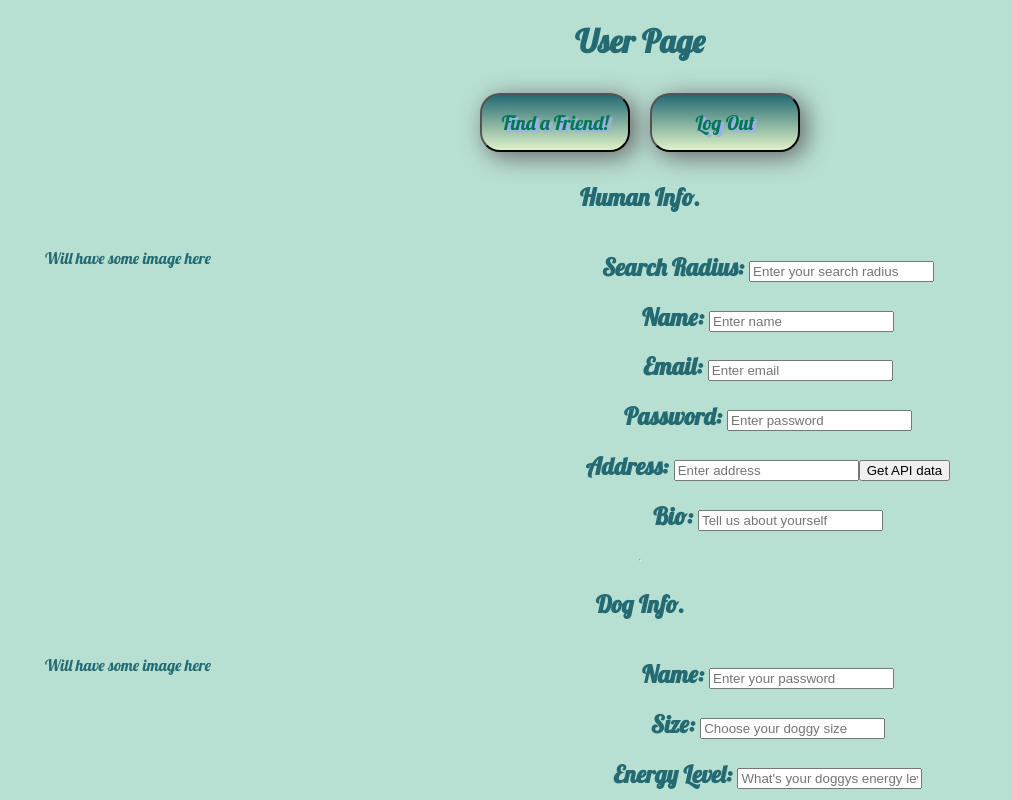
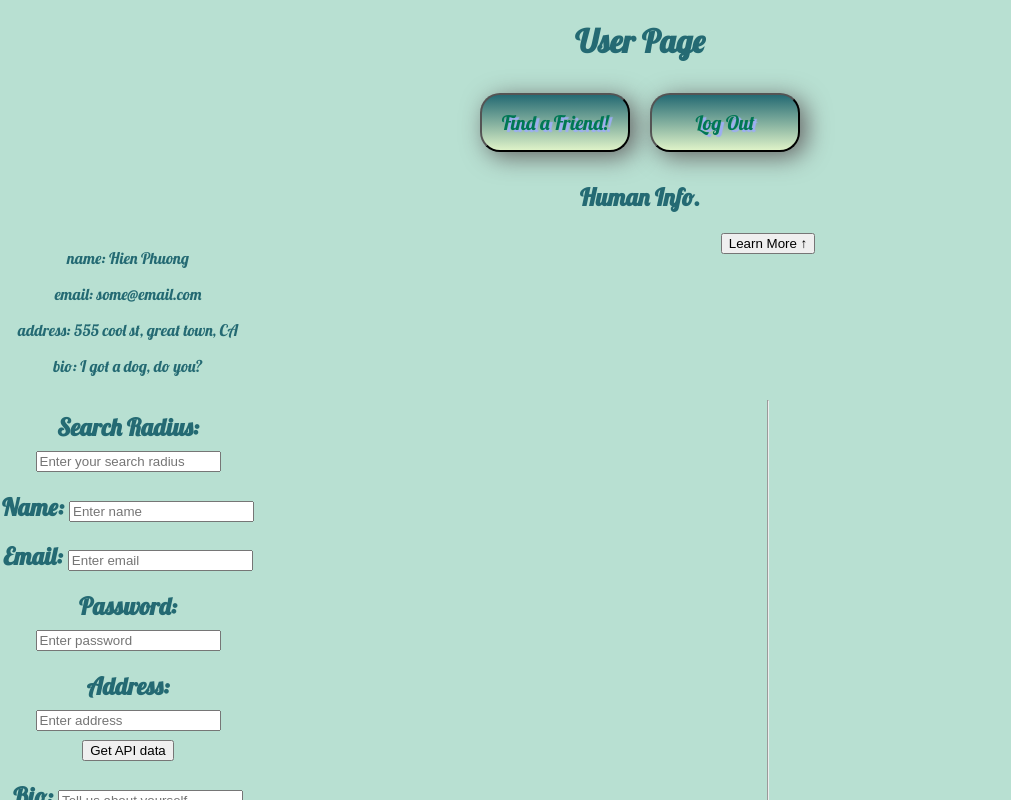
Before and after one commit to mTucker-18/Lazer-Cat-Shark, a React (Create React App) app in the folder client/: page /user-page in a window 1280 px wide. Shown: the top 800 px of the page, without its empty margins (0-1011 px from the left). Built offline with nearby package versions, Linux system fonts and the light colour scheme.

Commit message:
added new database into sever.js, added toggle function in userpage, but not working yet

```diff
--- a/client/src/Components/UserPage/UserPage.css
+++ b/client/src/Components/UserPage/UserPage.css
@@ -28,5 +28,17 @@
 }
 
 .TextField {
-  grid-column: 2;
+  overflow: hidden;
+  transition: height 1s,
+              padding 1s,
+              min-height 1s;
+  height: 500px;
+  box-sizing: border-box;
 }
+
+.TextField--Collapse {
+  height: 0 !important;
+  min-height: 0;
+  padding-top: 0;
+  padding-bottom: 0;
+}
--- a/client/src/Components/UserPage/UserPage.js
+++ b/client/src/Components/UserPage/UserPage.js
@@ -6,18 +6,18 @@ import Button from '../Button/button.js';
 class UserPage extends Component {
   state = {
     human : {
-      searchRadius: '',
-      name: '',
-      email: '',
-      password: '',
-      address:'',
-      bio: '',
+      searchRadius: 'update',
+      name: 'Hien Phuong',
+      email: 'some@email.com',
+      password: 'update',
+      address:'555 cool st, great town, CA',
+      bio: 'I got a dog, do you?',
     },
     doggos : {
-      dogName: '',
-      size: '',
-      energyLevel: '',
-      dogBio: '',
+      dogName: 'Yippy',
+      size: 'kinda small?',
+      energyLevel: 'max',
+      dogBio: "basically what you'd expect",
     }
   }
   onSearchRadiusChange = (ev) => {
@@ -65,7 +65,7 @@ class UserPage extends Component {
     .then(response => response.json())
     .then(data => {
       console.log("got data", data);
-      ///////// TODO post to db
+
       });
     }
 
@@ -105,12 +105,24 @@ class UserPage extends Component {
     });
     console.log('getting a new dog bio:', value);
   }
+  toggleLearnMore = () => {
+      console.log('toggling learn more');
+      let accordion = document.getElementById('#showmore');
+      accordion.classList.toggle('TextField--Collapse');
+
+      let button = document.getElementById('#showmore');
+      if (accordion.classList.contains('TextField--Collapse')) {
+          button.textContent = 'Learn More ↓';
+      } else {
+          button.textContent = 'Learn more ↑';
+      }
+  }
   render() {
     return (
-      <div className="UserPage">
+      <div className="UserPage" id="showmore">
         <h1>User Page</h1>
 
-        <div className="Navigation">
+        <div className="Navigation" id="showmore">
 
           <Link to="/browse/">
             <Button>Find a Friend!</Button>
@@ -124,13 +136,21 @@ class UserPage extends Component {
 
         <h2>Human Info.</h2>
 
-        <div className="Human">
+        <div className="Human" id="showmore">
 
-          <div className="Image">
-            <p>Will have some image here</p>
+          <div className="Image" id="showmore">
+            <p>name: {this.state.human.name}</p>
+            <p>email: {this.state.human.email}</p>
+            <p>address: {this.state.human.address}</p>
+            <p>bio: {this.state.human.bio}</p>
           </div>
-
-          <div className="TextField">
+          <div className="container">
+            <div className="row">
+              <button className="button button-primary" id="more-info-button" onClick="toggleLearnMore()">Learn More ↑</button>
+            </div>
+          </div>
+          <div className="showMore">
+          <div className="TextField" id="showmore">
             <h2>Search Radius: {this.props.searchRadius}
               <input
                 placeholder="Enter your search radius"
@@ -189,13 +209,13 @@ class UserPage extends Component {
 
         <h2>Dog Info.</h2>
 
-        <div className="Doggos">
+        <div className="Doggos" id="showmore" >
 
-          <div className="Image">
+          <div className="Image" id="showmore" >
             <p>Will have some image here</p>
           </div>
 
-          <div className="TextField">
+          <div className="TextField" id="showmore">
             <h2>Name: {this.props.dogName}
               <input
                 placeholder="Enter your password"
@@ -230,7 +250,7 @@ class UserPage extends Component {
               <Button>Save</Button>
           </div>
         </div>
-
+        </div>
       </div>
     );
   }
```
